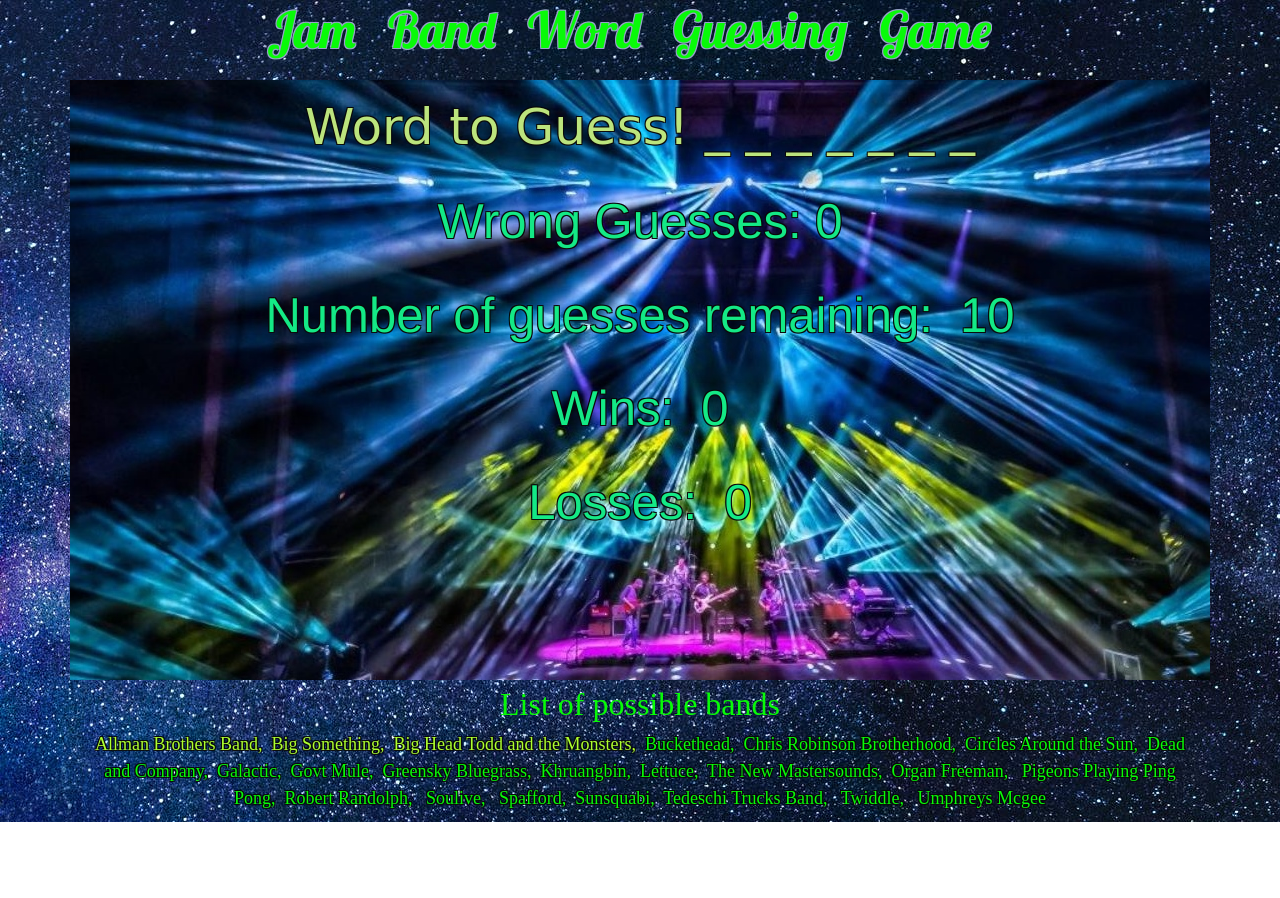
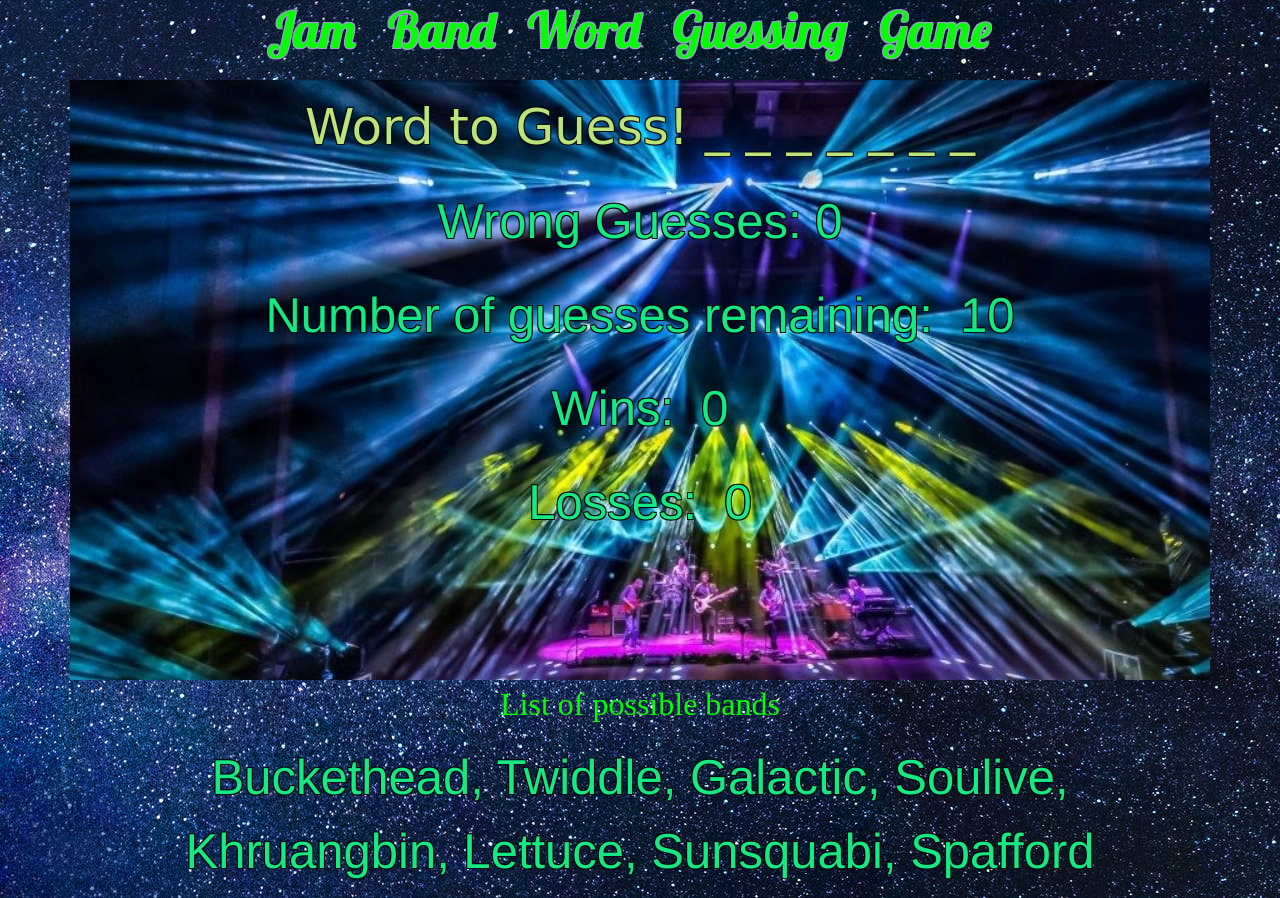
Before and after one commit to mnezz1131/WORD-GUESS-GAME, a plain HTML site: page index.html in a window 1280 px wide. Before the commit the page ends 822 px from the top, so only its background shows below. Drawn offline with nearby package versions, Linux system fonts and the light colour scheme; a web font is replaced by a local one.

Commit message:
Have to turn it in

```diff
--- a/Assets/style.css
+++ b/Assets/style.css
@@ -73,11 +73,3 @@ p {
   -1px 1px 0 rgb(12, 12, 12),
   1px 1px 0 rgb(12, 12, 12);
  }
-
-a:link {
-    color: greenyellow;
-}
-
-a:visited {
-    color: chartreuse
-}
--- a/index.html
+++ b/index.html
@@ -24,9 +24,7 @@
 <div class="container2">
 <h2>List of possible bands</h2>
 
-    <p id = "bands"><a href="https://en.wikipedia.org/wiki/The_Allman_Brothers_Band"  target="blank" >Allman Brothers Band,</a>&nbsp <a href=https://en.wikipedia.org/wiki/Big_Something" target="blank"> Big Something,</a>&nbsp <a href=https://en.wikipedia.org/wiki/Big_Head_Todd_and_the_Monsters" target="blank"> Big Head Todd and the Monsters,</a>&nbsp Buckethead,&nbsp Chris Robinson Brotherhood,&nbsp Circles Around the Sun,&nbsp
-    Dead and Company,&nbsp Galactic,&nbsp Govt Mule,&nbsp Greensky Bluegrass,&nbsp Khruangbin,&nbsp Lettuce,&nbsp The New Mastersounds,&nbsp Organ Freeman, &nbsp Pigeons Playing Ping Pong,&nbsp Robert Randolph,
-    &nbsp Soulive, &nbsp Spafford,&nbsp Sunsquabi,&nbsp Tedeschi Trucks Band, &nbsp Twiddle, &nbsp Umphreys Mcgee</p>
+    <p>Buckethead, Twiddle, Galactic, Soulive, Khruangbin, Lettuce, Sunsquabi, Spafford </p>
     </div>
 
 <script src = "Assets/word.js"  ></script>
```
Also changed, not shown: Assets/word.js (+4 -5 lines), Assets/images/dcuwd8l-18ee949b-660d-4dd3-a1b6-89ee3176fe97.png (added), Assets/images/quartz-crystal-rhinestone-transparency-and-translucency-mineral.jpg (added).
